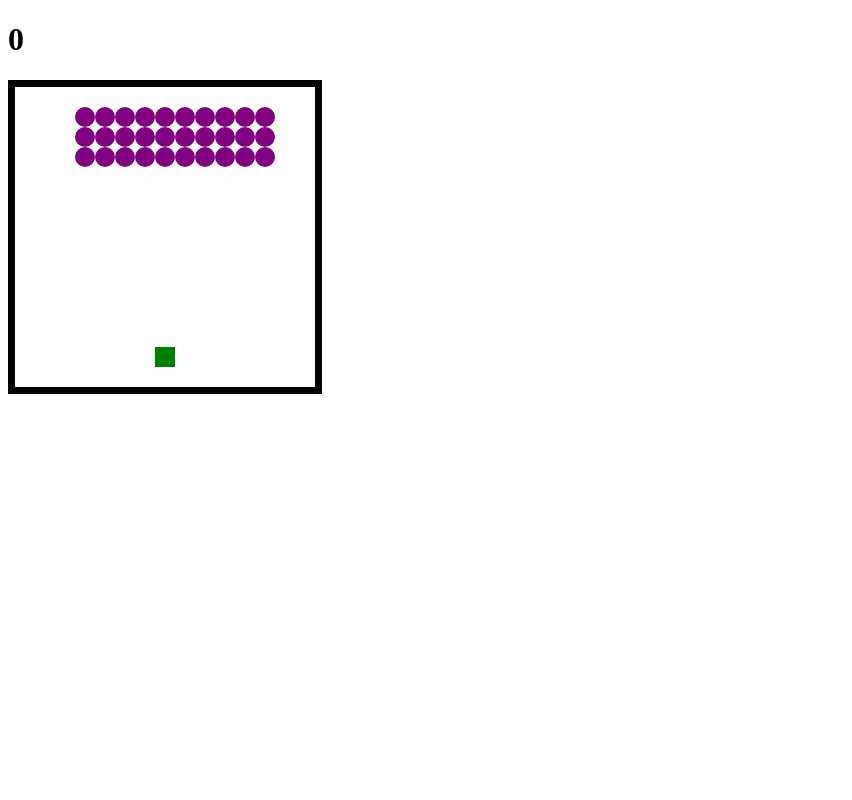
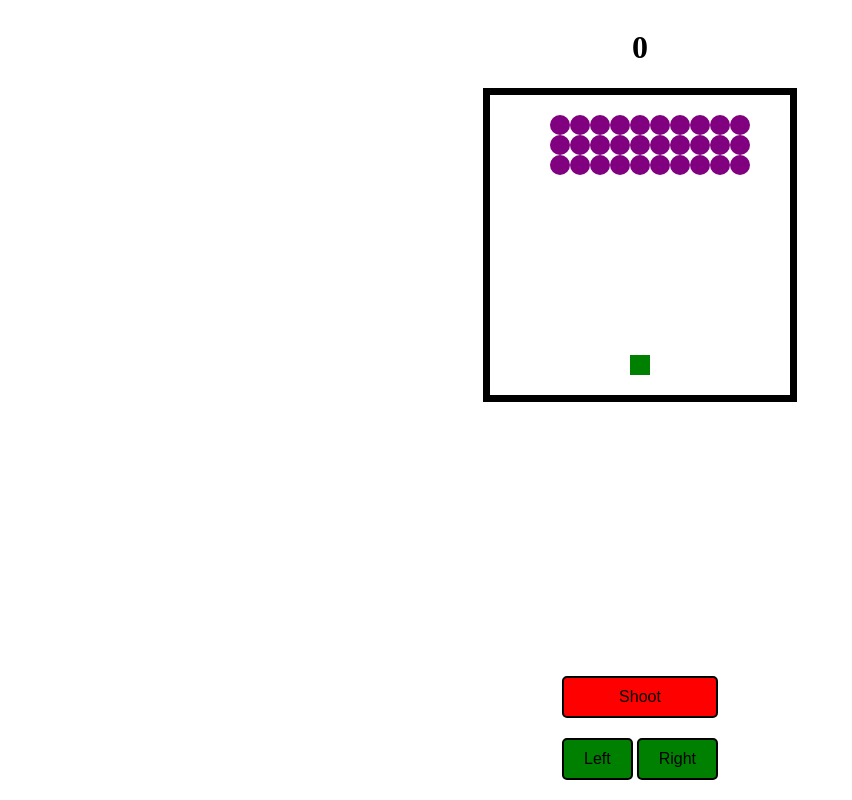
Before and after one commit to LewisHendy2605/SpaceInvaders-JS, a plain HTML site: page index.html in a window 1280 px wide. Shown: the whole page, without its empty margins (0-852 px from the left). Drawn offline with Linux system fonts and the light colour scheme.

Commit message:
Added button conrols + centering

```diff
--- a/index.html
+++ b/index.html
@@ -9,6 +9,13 @@
   <body>
     <h1 class="results">0</h1>
     <div class="grid"></div>
+    <div class="controls">
+      <button id="shootBtn">Shoot</button>
+      <div class="move-controls">
+        <button id="leftBtn">Left</button>
+        <button id="rightBtn">Right</button>
+      </div>
+    </div>
     <script src="main.js"></script>
   </body>
 </html>
--- a/main.js
+++ b/main.js
@@ -48,6 +48,24 @@ function moveShooter(e) {
 }
 
 document.addEventListener("keydown", moveShooter);
+
+// Function to move shooter left
+function moveShooterLeft() {
+  squares[currentShooterIndex].classList.remove("shooter");
+  if (currentShooterIndex % width !== 0) currentShooterIndex -= 1;
+  squares[currentShooterIndex].classList.add("shooter");
+}
+
+// Function to move shooter right
+function moveShooterRight() {
+  squares[currentShooterIndex].classList.remove("shooter");
+  if (currentShooterIndex % width < width - 1) currentShooterIndex += 1;
+  squares[currentShooterIndex].classList.add("shooter");
+}
+
+// Event listeners for touch controls
+document.getElementById("leftBtn").addEventListener("click", moveShooterLeft);
+document.getElementById("rightBtn").addEventListener("click", moveShooterRight);
 
 function removeInvaders() {
   for (let i = 0; i < alienInvaders.length; i++) {
@@ -123,9 +141,10 @@ function shoot(e) {
     }
   }
 
-  if (e.key === "ArrowUp") {
+  if (e.key === "ArrowUp" || e.type === "click") {
     laserId = setInterval(moveLaser, 100);
   }
 }
 
 document.addEventListener("keydown", shoot);
+document.getElementById("shootBtn").addEventListener("click", shoot);
--- a/style.css
+++ b/style.css
@@ -1,5 +1,9 @@
 body {
   background-color: white;
+  display: flex;
+  justify-content: center;
+  align-items: center;
+  flex-direction: column;
 }
 
 .grid {
@@ -28,3 +32,30 @@ body {
 .boom {
   background-color: red;
 }
+
+.controls {
+  position: fixed;
+  bottom: 20px;
+  left: 50%;
+  transform: translateX(-50%);
+  display: flex;
+  flex-direction: column;
+  gap: 20px;
+}
+
+.controls button {
+  border: 2px solid black;
+  border-radius: 5px;
+  padding: 10px 20px;
+  font-size: 16px;
+}
+#shootBtn {
+  background-color: red;
+}
+
+.move-controls {
+  flex-direction: row;
+}
+.move-controls button {
+  background-color: green;
+}
```
